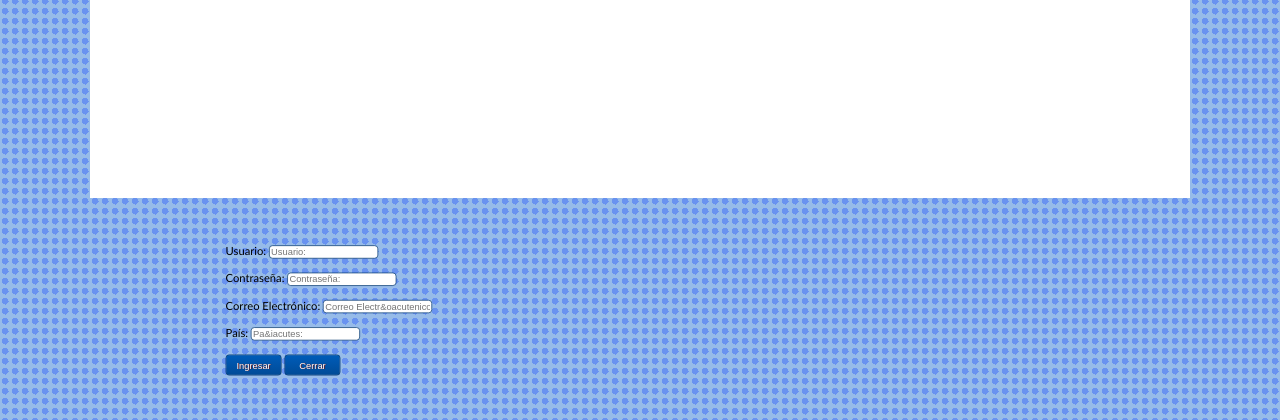
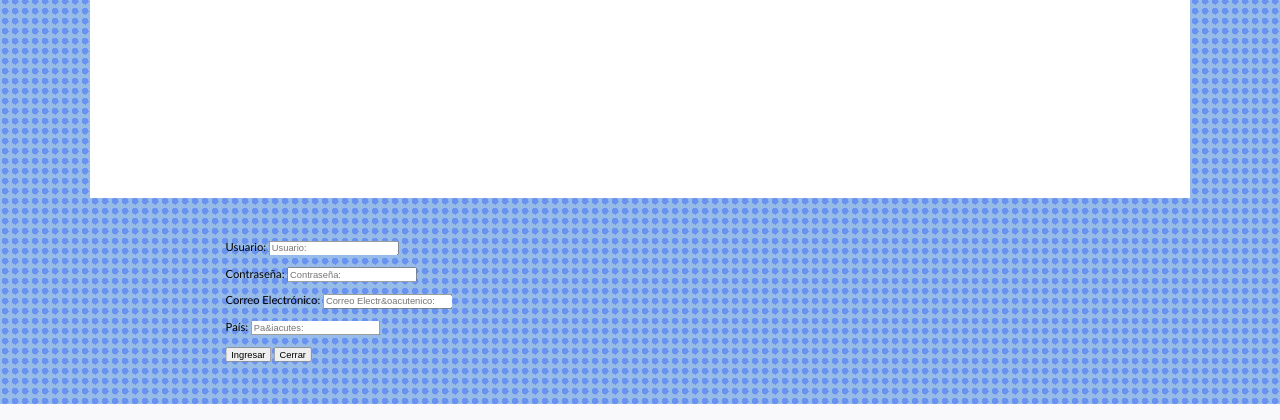
Before and after one commit to jeragones/Proyecto-Especificacion, a PHP site: page / in a window 1280 px wide. Shown: the part 874-1294 px from the top of the page. Run offline with PHP 8.4, Linux system fonts and the light colour scheme; data that the repository does not hold is empty.

Commit message:
Commit Null

```diff
--- a/index.php
+++ b/index.php
@@ -128,23 +128,23 @@
         <form class="ventana-registro zoomout" action="registro.php" method="POST">
             <ul>
                 <label>Usuario:</label>
-                <input id="usuarioReg" class="txtLogin" name="usuario" placeholder="Usuario:"/>
+                <input id="usuarioReg" class="txtRegistro" name="usuarioReg" placeholder="Usuario:"/>
             </ul>
             <ul>
                 <label>Contraseña:</label>
-                <input id="passReg" class="txtLogin" name="pass" placeholder="Contraseña:"/>
+                <input id="passReg" class="txtRegistro" name="passReg" placeholder="Contraseña:"/>
             </ul>
             <ul>
                 <label>Correo Electr&oacutenico:</label>
-                <input id="emailReg" class="txtLogin" name="email" placeholder="Correo Electr&oacutenico:"/>
+                <input id="emailReg" class="txtRegistro" name="emailReg" placeholder="Correo Electr&oacutenico:"/>
             </ul>
              <ul>
                 <label>Pa&iacutes:</label>
-                <input id="paisReg" class="txtLogin" name="pais" placeholder="Pa&iacutes:"/>
+                <input id="paisReg" class="txtRegistro" name="paisReg" placeholder="Pa&iacutes:"/>
             </ul>
             <ul>
-                <input id="ingresarReg" type="submit" class="btnLogin" name="ingresar" value="Ingresar">
-                <input id="cerrarReg" type="Button" class="btnLogin" value="Cerrar"/>
+                <input id="ingresarReg" type="submit" class="btnRegistro" name="ingresarReg" value="Ingresar">
+                <input id="cerrarReg" type="Button" class="btnRegistro" value="Cerrar"/>
             </ul>
         </form>
     </div>
```
